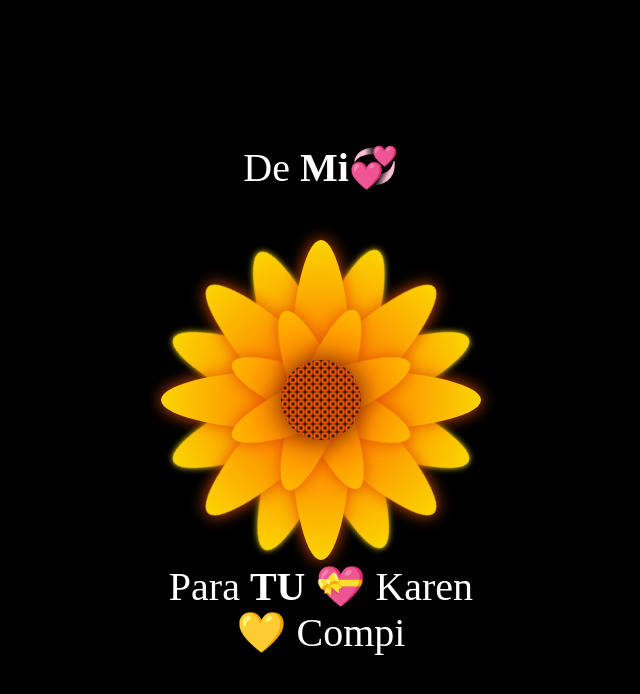
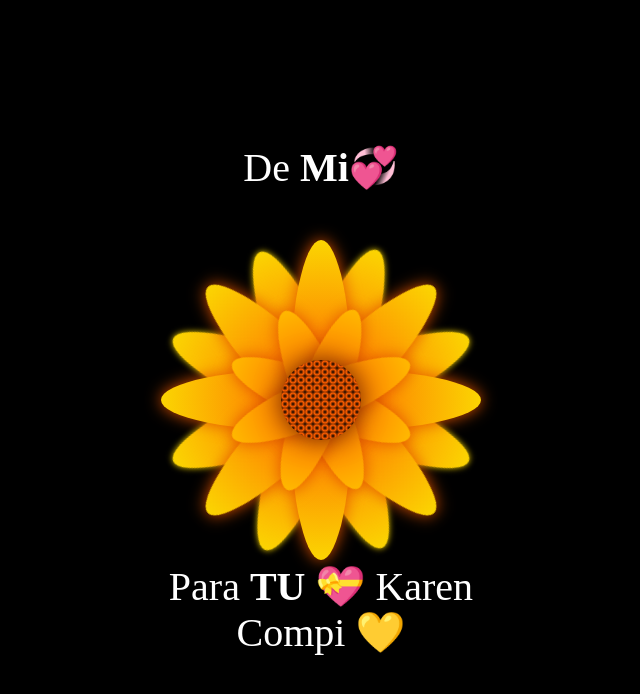
Before and after one commit to es97sty/Ali-Alison, a plain HTML site: page docs/index.html in a window 1280 px wide. Shown: the whole page, without its empty margins (319-959 px from the left). Drawn offline with Linux system fonts and the light colour scheme.

Commit message:
Update index.html

```diff
--- a/docs/index.html
+++ b/docs/index.html
@@ -37,7 +37,7 @@
     </div>
     <div class="Petal3 p4">
     </div>
-    <div class="text-below">Para <b>TU</b> &#x1F49D Karen &#x1F49B Compi </div>
+    <div class="text-below">Para <b>TU</b> &#x1F49D Karen Compi &#x1F49B </div>
   </div>
 </body>
 </html>
```
